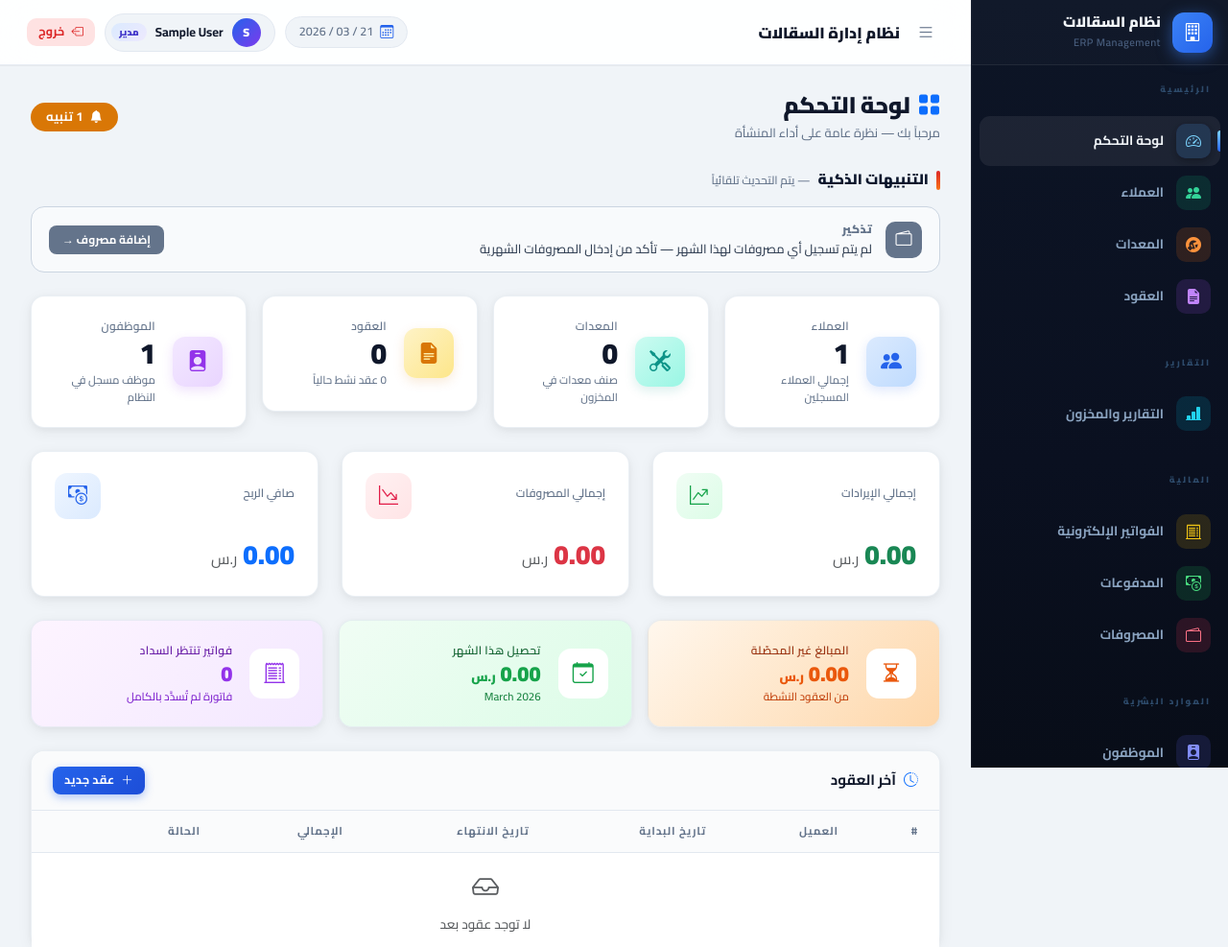
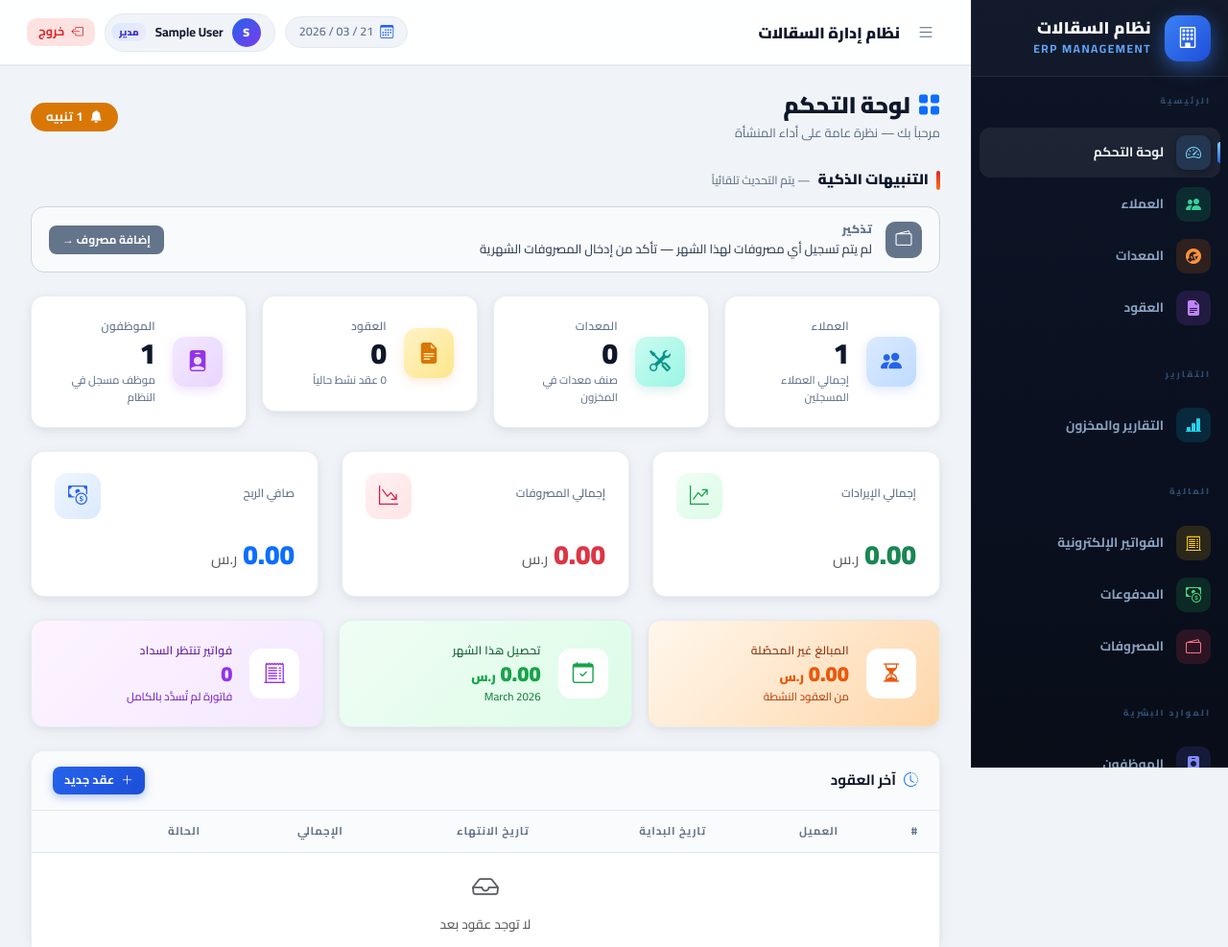
Before and after one commit to LeaderMr20/scaffolding-erp, a PHP site: page /index.php in a window 1280 px wide. Shown: the top 987 px of the page at 96% size. Run offline with PHP 8.4, Linux system fonts and the light colour scheme; the visitor is signed in with stand-in values (Sample User, id 1); data that the repository does not hold is empty; some libraries are stand-ins or nearby versions.

Commit message:
Enlarge sidebar brand: bigger logo icon, bolder title, readable blue English subtitle
Co-Authored-By: Claude Sonnet 4.6 <noreply@anthropic.com>

```diff
--- a/templates/header.php
+++ b/templates/header.php
@@ -100,31 +100,31 @@ body.sidebar-collapsed #main { margin-right: var(--sidebar-collapsed-width); }
 
 /* Brand */
 .sb-brand {
-  display: flex; align-items: center; gap: 12px;
-  padding: 18px 16px;
+  display: flex; align-items: center; gap: 14px;
+  padding: 22px 18px;
   border-bottom: 1px solid rgba(255,255,255,0.07);
-  min-height: var(--topbar-h);
+  min-height: 80px;
   transition: var(--transition);
   white-space: nowrap;
-  background: rgba(255,255,255,0.02);
+  background: rgba(255,255,255,0.025);
 }
-body.sidebar-collapsed .sb-brand { padding: 18px 14px; justify-content: center; }
+body.sidebar-collapsed .sb-brand { padding: 20px 14px; justify-content: center; }
 body.sidebar-collapsed .logo-text { opacity: 0; width: 0; display: none; }
 
 .sb-brand .logo-icon {
-  width: 42px; height: 42px;
-  background: linear-gradient(135deg, #3b82f6 0%, #2563eb 100%);
-  border-radius: 12px;
+  width: 48px; height: 48px;
+  background: linear-gradient(135deg, #3b82f6 0%, #1d4ed8 100%);
+  border-radius: 14px;
   display: flex; align-items: center; justify-content: center;
-  font-size: 19px; color: #fff;
+  font-size: 22px; color: #fff;
   flex-shrink: 0;
-  box-shadow: 0 4px 16px rgba(59,130,246,0.5);
+  box-shadow: 0 6px 20px rgba(59,130,246,0.55);
   transition: var(--transition);
 }
-body.sidebar-collapsed .sb-brand .logo-icon { width: 38px; height: 38px; font-size: 16px; }
+body.sidebar-collapsed .sb-brand .logo-icon { width: 40px; height: 40px; font-size: 18px; }
 .sb-brand .logo-text { transition: var(--transition); }
-.sb-brand .logo-text strong { display: block; font-size: 15px; font-weight: 800; line-height: 1.3; color: #f1f5f9; }
-.sb-brand .logo-text span { font-size: 11px; color: #4a6080; font-weight: 600; letter-spacing: 0.5px; }
+.sb-brand .logo-text strong { display: block; font-size: 17px; font-weight: 900; line-height: 1.3; color: #f8fafc; letter-spacing: 0.3px; }
+.sb-brand .logo-text span { font-size: 12px; color: #60a5fa; font-weight: 700; letter-spacing: 1.5px; text-transform: uppercase; }
 
 /* Nav sections */
 .sb-section {
```
